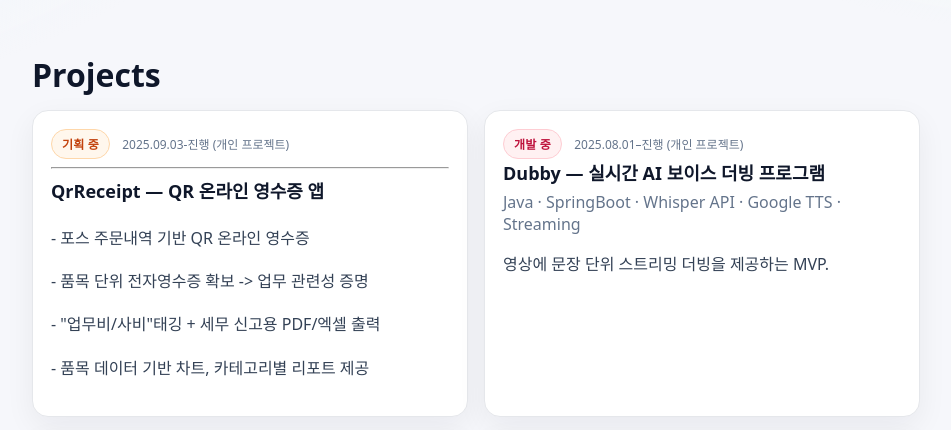
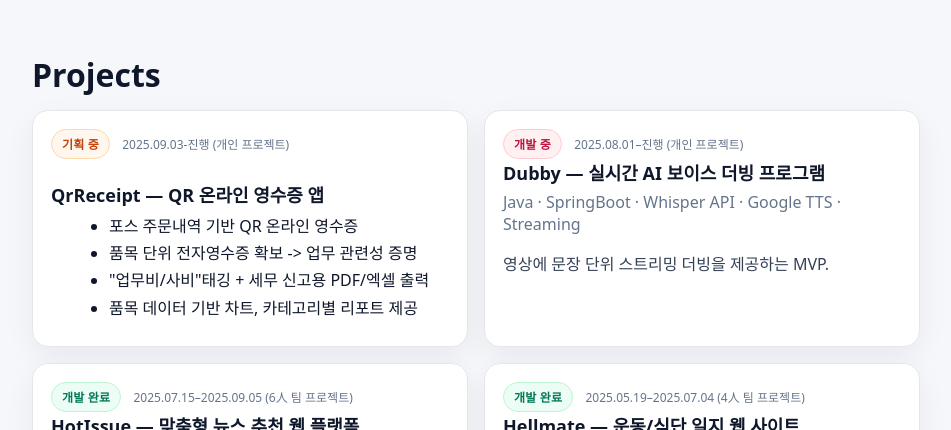
Before and after one commit to yanglabs/yanglabs.github.io, a plain HTML site: page index.html in a window 1280 px wide. Shown: the part 952-1382 px from the top of the page, without its empty margins (294-1245 px from the left). Drawn offline with Linux system fonts and the light colour scheme.

Commit message:
Update index.html

```diff
--- a/index.html
+++ b/index.html
@@ -124,7 +124,7 @@
         <img class="avatar" src="assets/images/profile.jpg" alt="profile" />
         <div>
           <p class="lead">안녕하세요, <b>불가능보다 시도를 택하는</b> 메이커 양승현입니다.
-          현재 <b>Dubby</b>를 만들고 있습니다.</p>
+          <br>현재 교환학생 몰입용 학습 서비스 <b>Dubby</b>를 만들고 있습니다.</p>
           <div class="muted">Startup · Challenger · Backend & Product Maker</div>
         </div>
       </div>
@@ -175,16 +175,18 @@
               <span class="badge planned">기획 중</span>
               <span class="date">2025.09.03-진행 (개인 프로젝트)</span>
             </div>
-          <hr>
+          <br>
           <div class="job">
             <div>
               <h3>QrReceipt — QR 온라인 영수증 앱</h3>
             </div>
           </div>
-          <p class="lead">- 포스 주문내역 기반 QR 온라인 영수증</p>
-          <p class="lead">- 품목 단위 전자영수증 확보 -> 업무 관련성 증명</p>
-          <p class="lead">- "업무비/사비"태깅 + 세무 신고용 PDF/엑셀 출력</p>
-          <p class="lead">- 품목 데이터 기반 차트, 카테고리별 리포트 제공</p>
+          <ul style="margin:0 0 6px 18px; line-height:1.7">
+            <li>포스 주문내역 기반 QR 온라인 영수증</li>
+            <li>품목 단위 전자영수증 확보 -> 업무 관련성 증명</li>
+            <li>"업무비/사비"태깅 + 세무 신고용 PDF/엑셀 출력</li>
+            <li>품목 데이터 기반 차트, 카테고리별 리포트 제공</li>
+          </ul>
 
           <!-- 숨겨진 상세(모달용) -->
           <template class="detail">
```
